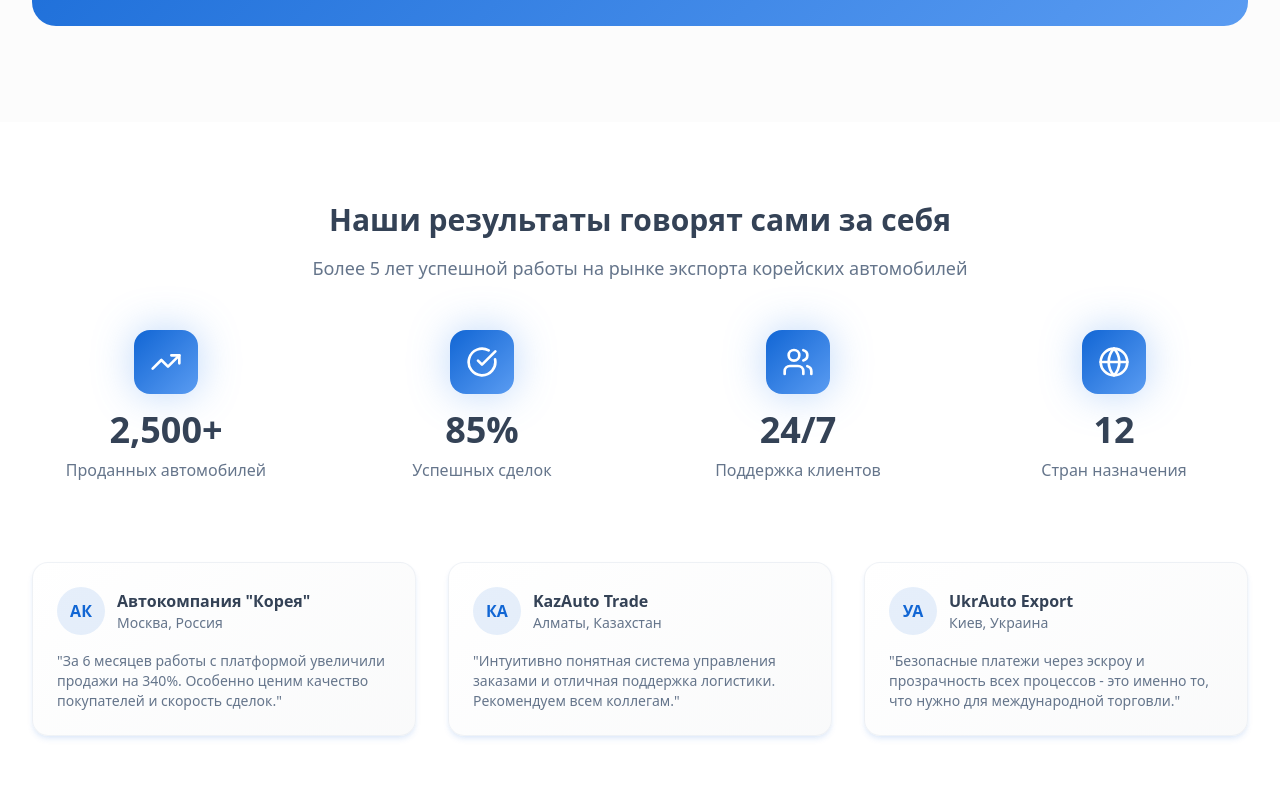
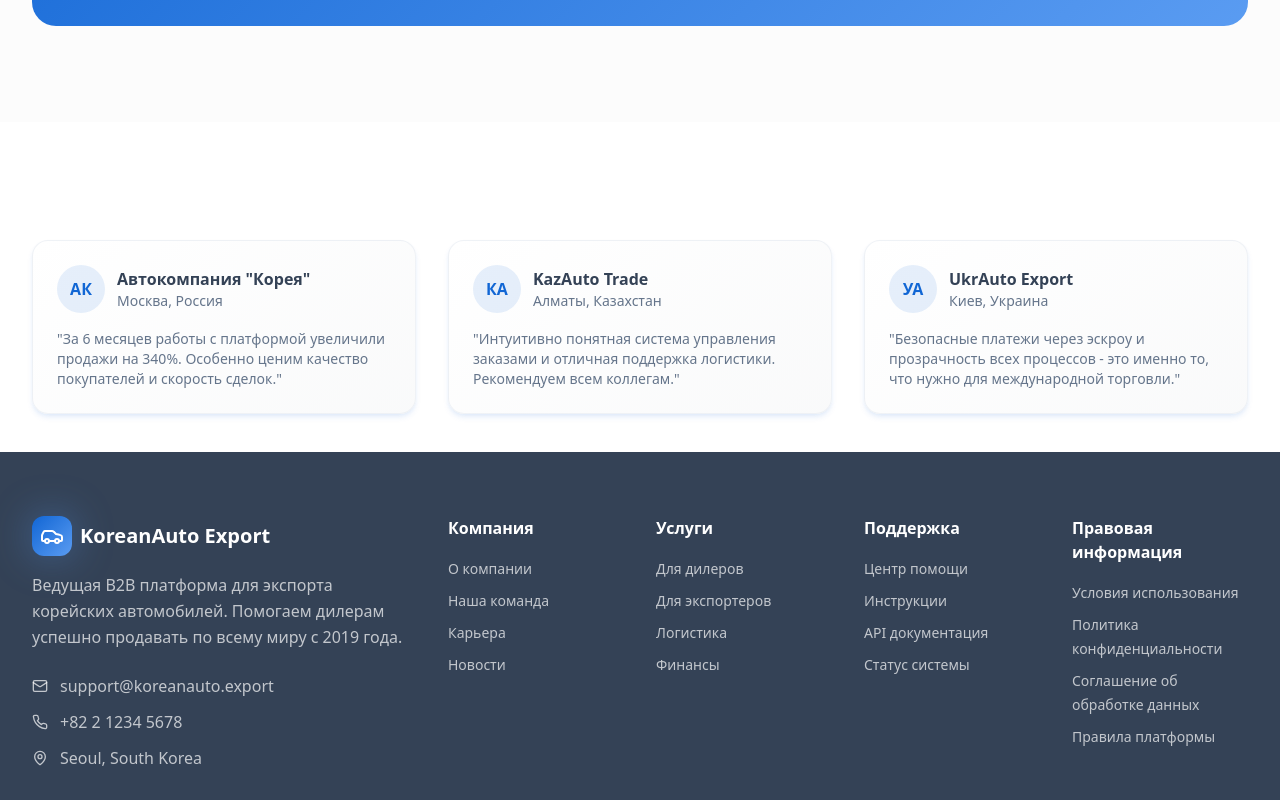
Before and after one commit to aliw999/koreacar-exports, a React (Vite) app: page / in a window 1280 px wide. Shown: the part 2720-3520 px from the top of the page. Built offline with nearby package versions, Linux system fonts and the light colour scheme; the HTML template or start-up script is replaced by a standard one.

Commit message:
Visual edit in Lovable

```diff
--- a/src/components/Stats.tsx
+++ b/src/components/Stats.tsx
@@ -1,17 +1,19 @@
 import { useEffect, useState } from 'react';
 import { TrendingUp, Users, CheckCircle, Globe } from 'lucide-react';
-
 interface StatProps {
   icon: React.ReactNode;
   value: string;
   label: string;
   delay: number;
 }
-
-const AnimatedStat = ({ icon, value, label, delay }: StatProps) => {
+const AnimatedStat = ({
+  icon,
+  value,
+  label,
+  delay
+}: StatProps) => {
   const [isVisible, setIsVisible] = useState(false);
   const [currentValue, setCurrentValue] = useState('0');
-
   useEffect(() => {
     const timer = setTimeout(() => {
       setIsVisible(true);
@@ -37,73 +39,34 @@ const AnimatedStat = ({ icon, value, label, delay }: StatProps) => {
         setCurrentValue(value);
       }
     }, delay);
-
     return () => clearTimeout(timer);
   }, [value, delay]);
-
-  return (
-    <div className={`text-center transition-all duration-1000 ${isVisible ? 'opacity-100 translate-y-0' : 'opacity-0 translate-y-8'}`}>
-      <div className="bg-hero-gradient w-16 h-16 rounded-2xl flex items-center justify-center mx-auto mb-4 shadow-glow">
-        <div className="text-white">
-          {icon}
-        </div>
-      </div>
-      <div className="text-4xl font-bold text-foreground mb-2">
-        {currentValue}
-      </div>
-      <div className="text-muted-foreground font-medium">
-        {label}
-      </div>
-    </div>
-  );
+  return;
 };
-
 const Stats = () => {
-  const stats = [
-    {
+  const stats = [{
     icon: <TrendingUp className="h-8 w-8" />,
     value: "2,500+",
     label: "Проданных автомобилей"
-    },
-    {
+  }, {
     icon: <CheckCircle className="h-8 w-8" />,
     value: "85%",
     label: "Успешных сделок"
-    },
-    {
+  }, {
     icon: <Users className="h-8 w-8" />,
     value: "24/7",
     label: "Поддержка клиентов"
-    },
-    {
+  }, {
     icon: <Globe className="h-8 w-8" />,
     value: "12",
     label: "Стран назначения"
-    }
-  ];
+  }];
+  return <section className="bg-background py-[38px]">
+      <div className="max-w-7xl mx-auto px-4 sm:px-6 lg:px-8">
 
-  return (
-    <section className="py-20 bg-background">
-      <div className="max-w-7xl mx-auto px-4 sm:px-6 lg:px-8">
-        <div className="text-center mb-12">
-          <h2 className="text-3xl font-bold mb-4">
-            Наши результаты говорят сами за себя
-          </h2>
-          <p className="text-muted-foreground text-lg max-w-2xl mx-auto">
-            Более 5 лет успешной работы на рынке экспорта корейских автомобилей
-          </p>
-        </div>
 
         <div className="grid grid-cols-2 lg:grid-cols-4 gap-8 lg:gap-12">
-          {stats.map((stat, index) => (
-            <AnimatedStat
-              key={index}
-              icon={stat.icon}
-              value={stat.value}
-              label={stat.label}
-              delay={index * 200}
-            />
-          ))}
+          {stats.map((stat, index) => <AnimatedStat key={index} icon={stat.icon} value={stat.value} label={stat.label} delay={index * 200} />)}
         </div>
 
         {/* Success Stories Preview */}
@@ -157,8 +120,6 @@ const Stats = () => {
           </div>
         </div>
       </div>
-    </section>
-  );
+    </section>;
 };
-
 export default Stats;
```
Lines whose indentation alone changed are shown as unchanged.
